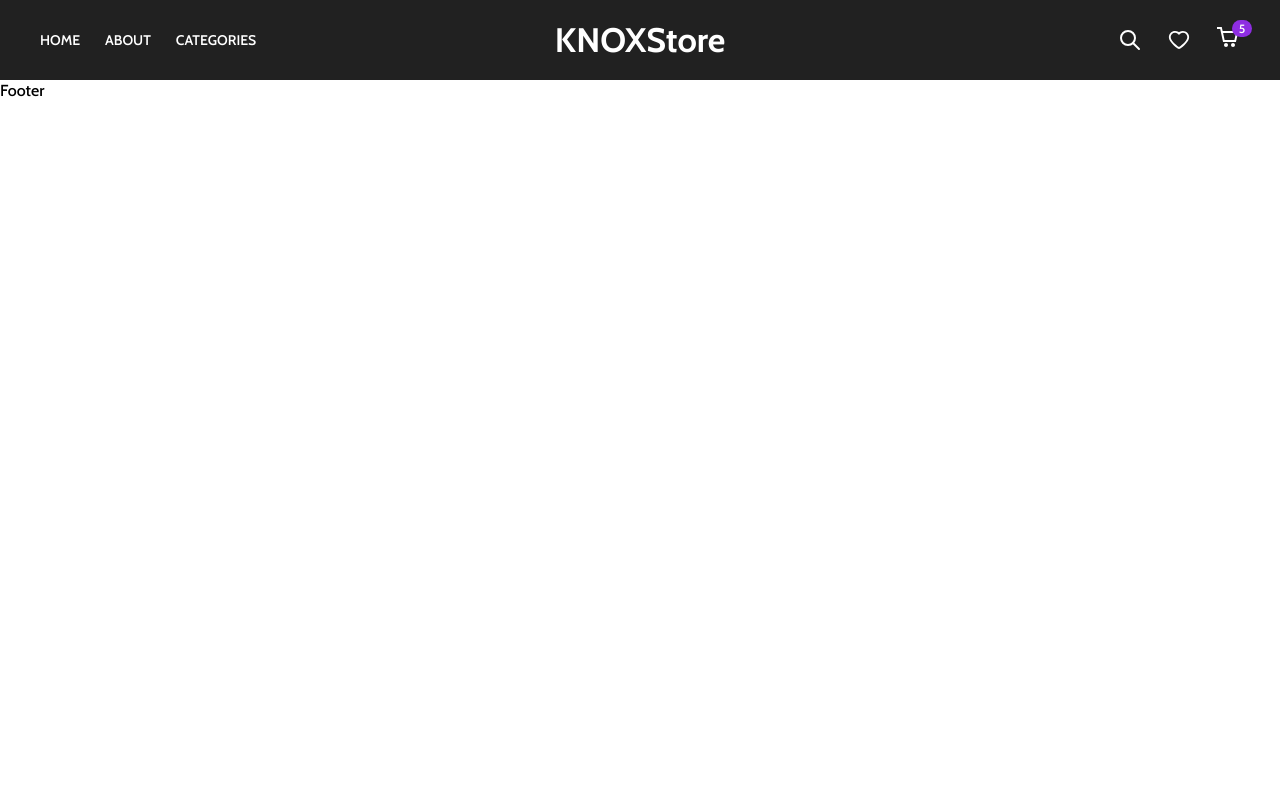
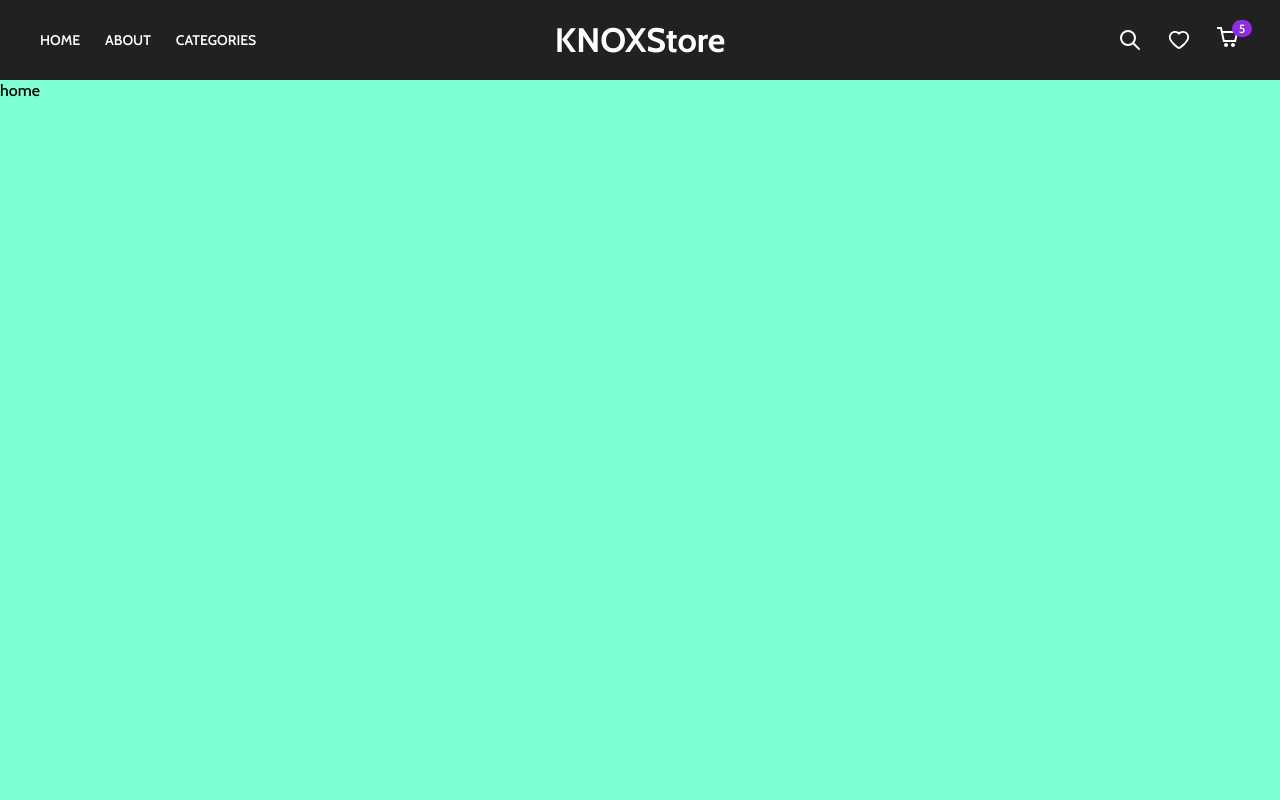
Before and after one commit to krishnKakadiya/React_e_commerce, a React (Create React App) app: page / in a window 1280 px wide. Shown: the top 800 px of the page. Built offline with nearby package versions, Linux system fonts and the light colour scheme.

Commit message:
stickheader add

```diff
--- a/src/App.js
+++ b/src/App.js
@@ -17,7 +17,7 @@ function App() {
       {/* <AppContext> */}
         <Header />
             <Routes>
-              <Route path="/" e lement={<Home />} />
+              <Route path="/" element={<Home />} />
               <Route path="/category/:id" element={<Category />} />
               <Route path="/product/:id" element={<SingleProduct />} />
             </Routes>
--- a/src/components/Header/Header.jsx
+++ b/src/components/Header/Header.jsx
@@ -1,4 +1,4 @@
-import React from "react";
+import React,{useState, useEffect,} from "react";
 import "./Header.scss";
 
 import { TbSearch } from "react-icons/tb";
@@ -6,8 +6,25 @@ import { AiOutlineHeart } from "react-icons/ai";
 import { CgShoppingCart } from "react-icons/cg";
 
 const Header = () => {
+
+  const [scrolled, setScrolled] = useState(false);
+
+const handleScroll = () => {
+  const offset = window.scrollY;
+  console.log("offsetY:>>",offset);
+  if(offset > 200){
+   setScrolled(true);
+  }else{
+    setScrolled(false);
+  }
+}
+
+  useEffect(() => {
+    window.addEventListener('scroll', handleScroll)
+  }, [])
+
   return (
-    <div className="main-header">
+    <div className={`main-header ${scrolled ? 'sticky-header' : '' }`}>
       <div className="header-content">
         <ul className="left">
           <li>Home</li>
--- a/src/components/Header/Header.scss
+++ b/src/components/Header/Header.scss
@@ -81,4 +81,20 @@
       }
     }
   }
+  &.sticky-header{
+    position: sticky;
+    top: 0;
+    transform: translateY(-80px);
+    animation: stickyheader 0.4s ease forwards ;
+  }
 }
+@keyframes stickyheader {
+  0%
+   {
+    transform: translateY(-80px)
+  }
+  100%
+   {
+    transform: translateY(0)
+  }
+}
--- a/src/components/Home/Home.jsx
+++ b/src/components/Home/Home.jsx
@@ -1,9 +1,10 @@
 import React from 'react'
+import './Home.scss';
 
 const Home = () => {
   return (
-    <div>
-      Header
+    <div className='home'>
+      home
     </div>
   )
 }
--- a/src/components/Home/Home.scss
+++ b/src/components/Home/Home.scss
@@ -0,0 +1,7 @@
+@import '../../css-config/mixins.scss';
+
+.home{
+
+  height: 2000px;
+  background-color: aquamarine;
+}
```
